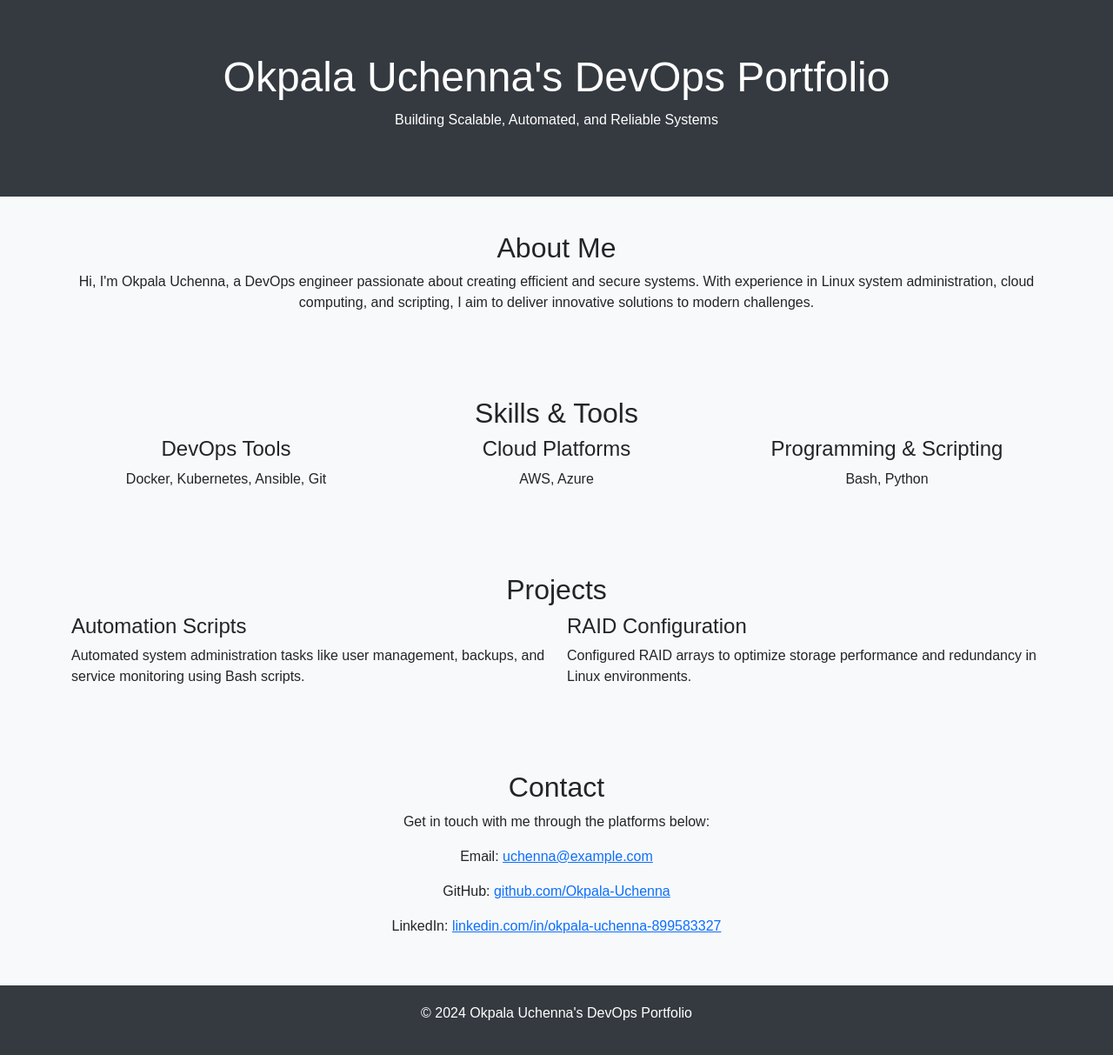
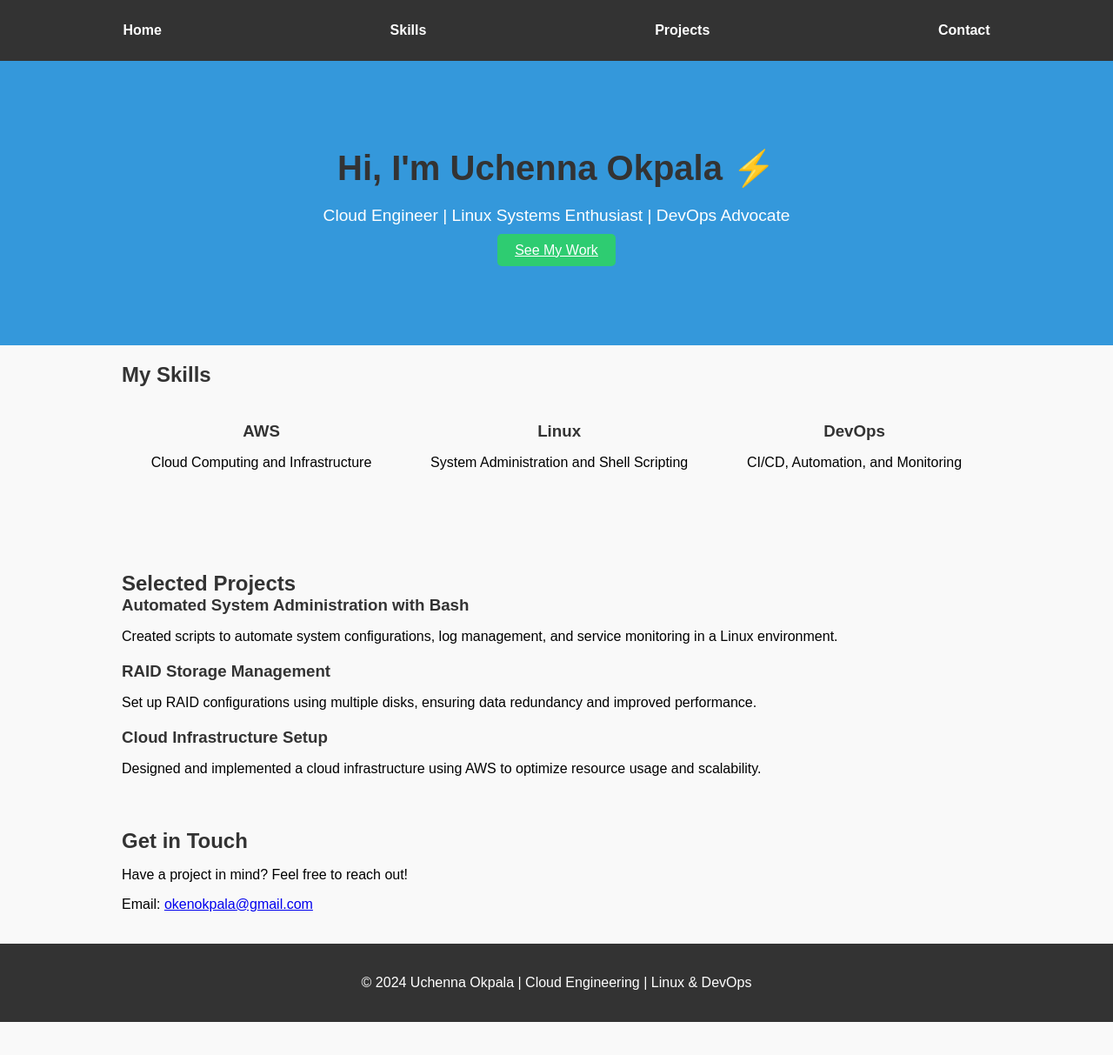
Before and after one commit to Okpala-Uchenna/devops-portfolio, a plain HTML site: page index.html in a window 1280 px wide. Shown: the whole page at 87% size. After the commit the page ends 1175 px from the top, so only its background shows below. Drawn offline with nearby package versions, Linux system fonts and the light colour scheme.

Commit message:
Update index.html

```diff
--- a/index.html
+++ b/index.html
@@ -3,104 +3,150 @@
 <head>
     <meta charset="UTF-8">
     <meta name="viewport" content="width=device-width, initial-scale=1.0">
-    <title>Okpala Uchenna's DevOps Portfolio</title>
-    <link href="https://cdn.jsdelivr.net/npm/bootstrap@5.3.0/dist/css/bootstrap.min.css" rel="stylesheet">
+    <meta http-equiv="X-UA-Compatible" content="ie=edge">
+    <title>Uchenna Okpala's Portfolio</title>
     <style>
         body {
-            font-family: Arial, sans-serif;
-            background-color: #f8f9fa;
+            font-family: 'Arial', sans-serif;
+            margin: 0;
+            padding: 0;
+            background-color: #f9f9f9;
+        }
+        h1, h2, h3 {
+            margin: 0;
+            color: #333;
+        }
+        .container {
+            max-width: 1000px;
+            margin: 0 auto;
+            padding: 20px;
+        }
+        nav {
+            background-color: #333;
+            padding: 10px;
+            position: sticky;
+            top: 0;
+        }
+        nav ul {
+            list-style: none;
+            padding: 0;
+            display: flex;
+            justify-content: space-around;
+        }
+        nav ul li a {
+            color: white;
+            font-weight: bold;
+            text-decoration: none;
         }
         .hero {
-            background-color: #343a40;
-            color: #fff;
-            padding: 60px 0;
+            text-align: center;
+            padding: 100px 0;
+            background-color: #3498db;
+            color: white;
+        }
+        .hero h1 {
+            font-size: 2.5rem;
+        }
+        .hero p {
+            font-size: 1.2rem;
+            margin: 20px 0;
+        }
+        .btn-primary {
+            background-color: #2ecc71;
+            padding: 10px 20px;
+            color: white;
+            border: none;
+            border-radius: 5px;
+            font-size: 1rem;
+        }
+        .skills {
+            display: flex;
+            justify-content: space-around;
+            margin-top: 40px;
+        }
+        .skills div {
             text-align: center;
         }
-        .hero h1 {
-            font-size: 3rem;
+        .projects {
+            margin-top: 60px;
         }
-        .section {
-            padding: 40px 0;
+        .project {
+            margin-bottom: 20px;
         }
-        .footer {
-            background-color: #343a40;
-            color: #fff;
+        footer {
+            background-color: #333;
+            color: white;
             text-align: center;
-            padding: 20px 0;
+            padding: 20px;
         }
     </style>
 </head>
 <body>
+
+    <!-- Navigation -->
+    <nav>
+        <ul>
+            <li><a href="#home">Home</a></li>
+            <li><a href="#skills">Skills</a></li>
+            <li><a href="#projects">Projects</a></li>
+            <li><a href="#contact">Contact</a></li>
+        </ul>
+    </nav>
+
     <!-- Hero Section -->
-    <div class="hero">
-        <h1>Okpala Uchenna's DevOps Portfolio</h1>
-        <p>Building Scalable, Automated, and Reliable Systems</p>
-    </div>
-
-    <!-- About Section -->
-    <div class="section" id="about">
-        <div class="container">
-            <h2 class="text-center">About Me</h2>
-            <p class="text-center">Hi, I'm Okpala Uchenna, a DevOps engineer passionate about creating efficient and secure systems. With experience in Linux system administration, cloud computing, and scripting, I aim to deliver innovative solutions to modern challenges.</p>
-        </div>
-    </div>
+    <section id="home" class="hero">
+        <h1>Hi, I'm Uchenna Okpala ⚡️</h1>
+        <p>Cloud Engineer | Linux Systems Enthusiast | DevOps Advocate</p>
+        <a href="#projects" class="btn-primary">See My Work</a>
+    </section>
 
     <!-- Skills Section -->
-    <div class="section bg-light" id="skills">
-        <div class="container">
-            <h2 class="text-center">Skills & Tools</h2>
-            <div class="row text-center">
-                <div class="col-md-4">
-                    <h4>DevOps Tools</h4>
-                    <p>Docker, Kubernetes, Ansible, Git</p>
-                </div>
-                <div class="col-md-4">
-                    <h4>Cloud Platforms</h4>
-                    <p>AWS, Azure</p>
-                </div>
-                <div class="col-md-4">
-                    <h4>Programming & Scripting</h4>
-                    <p>Bash, Python</p>
-                </div>
+    <section id="skills" class="container">
+        <h2>My Skills</h2>
+        <div class="skills">
+            <div>
+                <h3>AWS</h3>
+                <p>Cloud Computing and Infrastructure</p>
+            </div>
+            <div>
+                <h3>Linux</h3>
+                <p>System Administration and Shell Scripting</p>
+            </div>
+            <div>
+                <h3>DevOps</h3>
+                <p>CI/CD, Automation, and Monitoring</p>
             </div>
         </div>
-    </div>
+    </section>
 
     <!-- Projects Section -->
-    <div class="section" id="projects">
-        <div class="container">
-            <h2 class="text-center">Projects</h2>
-            <div class="row">
-                <div class="col-md-6">
-                    <h4>Automation Scripts</h4>
-                    <p>Automated system administration tasks like user management, backups, and service monitoring using Bash scripts.</p>
-                </div>
-                <div class="col-md-6">
-                    <h4>RAID Configuration</h4>
-                    <p>Configured RAID arrays to optimize storage performance and redundancy in Linux environments.</p>
-                </div>
-            </div>
+    <section id="projects" class="container projects">
+        <h2>Selected Projects</h2>
+        <div class="project">
+            <h3>Automated System Administration with Bash</h3>
+            <p>Created scripts to automate system configurations, log management, and service monitoring in a Linux environment.</p>
         </div>
-    </div>
+        <div class="project">
+            <h3>RAID Storage Management</h3>
+            <p>Set up RAID configurations using multiple disks, ensuring data redundancy and improved performance.</p>
+        </div>
+        <div class="project">
+            <h3>Cloud Infrastructure Setup</h3>
+            <p>Designed and implemented a cloud infrastructure using AWS to optimize resource usage and scalability.</p>
+        </div>
+    </section>
 
     <!-- Contact Section -->
-    <div class="section bg-light" id="contact">
-        <div class="container">
-            <h2 class="text-center">Contact</h2>
-            <p class="text-center">Get in touch with me through the platforms below:</p>
-            <div class="text-center">
-                <p>Email: <a href="mailto:uchenna@example.com">uchenna@example.com</a></p>
-                <p>GitHub: <a href="https://github.com/Okpala-Uchenna" target="_blank">github.com/Okpala-Uchenna</a></p>
-                <p>LinkedIn: <a href="https://www.linkedin.com/in/okpala-uchenna-899583327" target="_blank">linkedin.com/in/okpala-uchenna-899583327</a></p>
-            </div>
-        </div>
-    </div>
+    <section id="contact" class="container">
+        <h2>Get in Touch</h2>
+        <p>Have a project in mind? Feel free to reach out!</p>
+        <p>Email: <a href="okenokpala@gmail.com">okenokpala@gmail.com</a></p>
+    </section>
 
     <!-- Footer -->
-    <div class="footer">
-        <p>&copy; 2024 Okpala Uchenna's DevOps Portfolio</p>
-    </div>
+    <footer>
+        <p>&copy; 2024 Uchenna Okpala | Cloud Engineering | Linux & DevOps</p>
+    </footer>
 
-    <script src="https://cdn.jsdelivr.net/npm/bootstrap@5.3.0/dist/js/bootstrap.bundle.min.js"></script>
 </body>
 </html>
```
